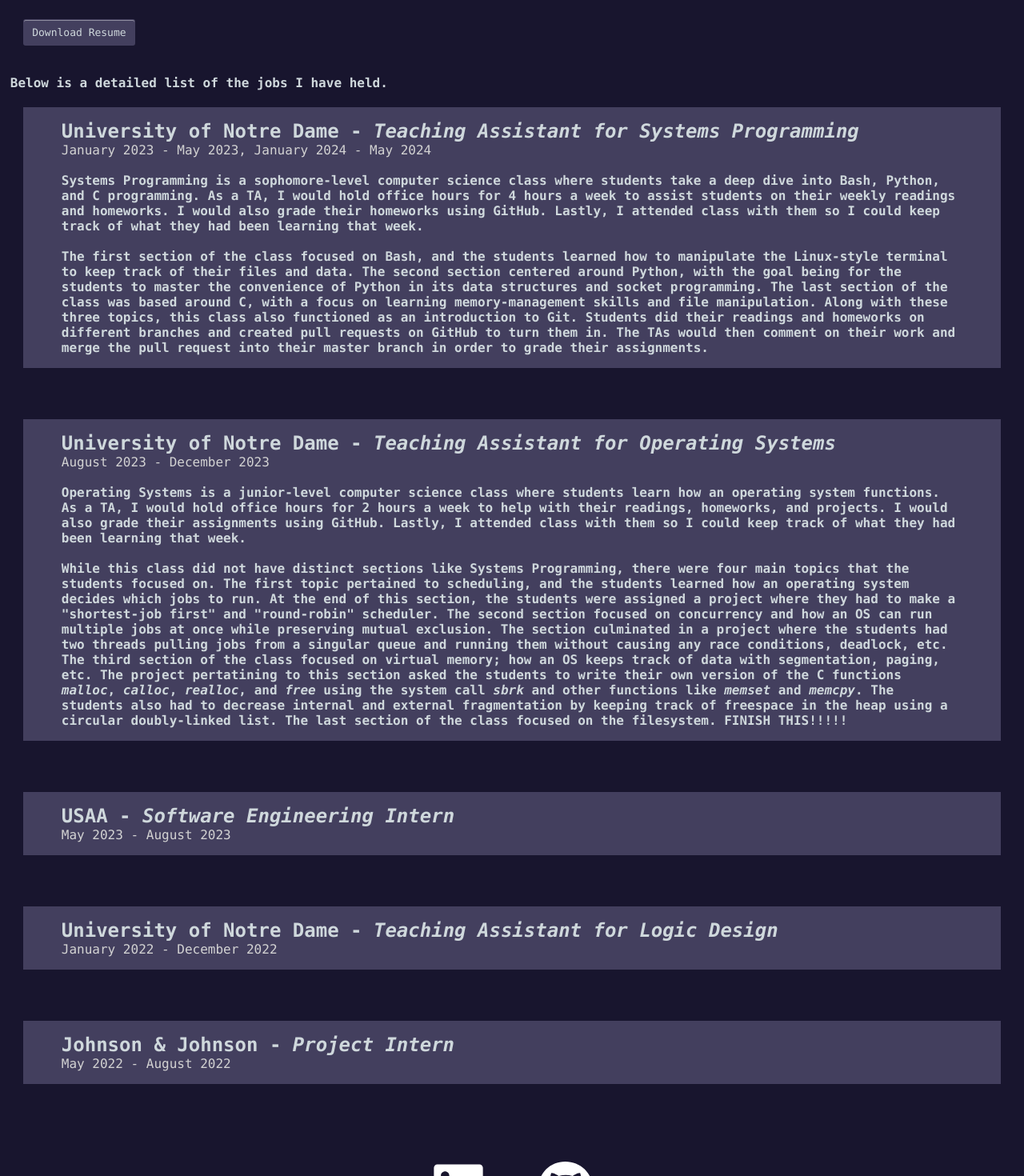
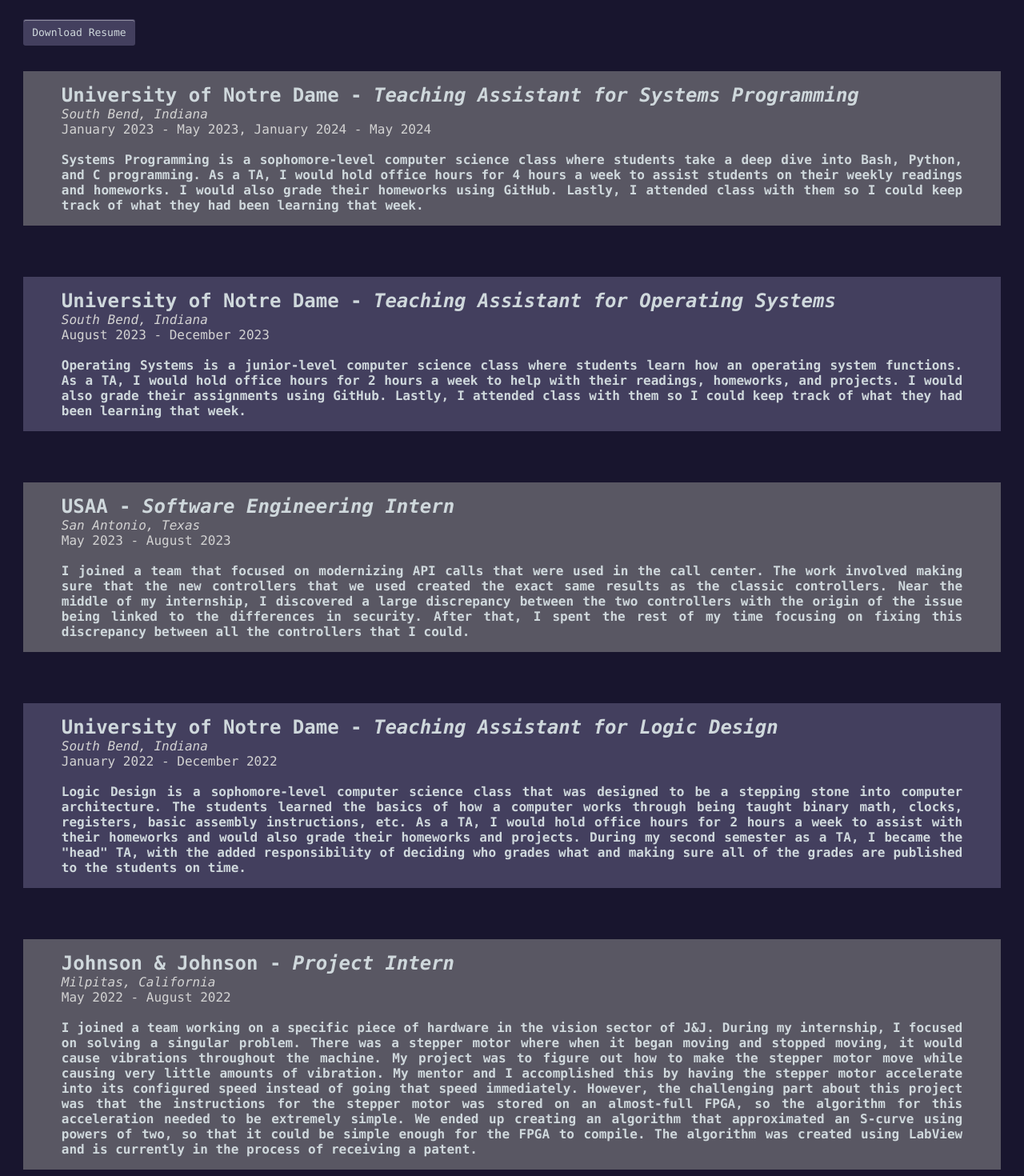
Before and after one commit to daniellec0321/personal-website, a React (Create React App) app: page /experience in a window 1280 px wide. Shown: the part 160-1630 px from the top of the page at 80% size. Built offline with nearby package versions, Linux system fonts and the light colour scheme.

Commit message:
Experience page done

```diff
--- a/src/App.css
+++ b/src/App.css
@@ -222,6 +222,10 @@
   color: #cfd8dc !important;
 }
 
+.resume-section:nth-child(odd) {
+  background-color: #595763;
+}
+
 .resume-section * {
   padding-left: 2rem;
   padding-right: 2rem;
@@ -231,3 +235,8 @@
 .resume-section i {
   padding: 0%;
 }
+
+.resume-section h4 {
+  text-align: justify;
+}
+/* End CSS for experience section */
--- a/src/Components/Experience/Experience.js
+++ b/src/Components/Experience/Experience.js
@@ -1,7 +1,7 @@
 import React from "react";
 import Header from "../Header/Header";
 import Footer from "../Footer/Footer";
-import resume from '../../Resources/resume.pdf';
+import resume from '../../resources/resume.pdf';
 
 function Experience() {
   return (
@@ -18,58 +18,67 @@
           className="resume"
         >Download Resume</a>
       </div>
-      <h4>Below is a detailed list of the jobs I have held.</h4>
 
       <div className="resume-section">
         <h2>University of Notre Dame - <i>Teaching Assistant for Systems Programming</i></h2>
+        <p style={{color: "lightgray", fontStyle: "italic"}}>South Bend, Indiana</p>
         <p style={{color: "lightgray"}}>January 2023 - May 2023, January 2024 - May 2024</p>
         <br />
         <h4>Systems Programming is a sophomore-level computer science class where students take a deep dive into Bash, Python, and C programming.
           As a TA, I would hold office hours for 4 hours a week to assist students on their weekly readings and homeworks. I would also grade their homeworks
           using GitHub. Lastly, I attended class with them so I could keep track of what they had been learning that week.</h4>
-        <br />
-        <h4>The first section of the class focused on Bash, and the students learned how to manipulate the Linux-style terminal to keep track
-          of their files and data. The second section centered around Python, with the goal being for the students to master the convenience
-          of Python in its data structures and socket programming. The last section of the class was based around C, with a focus on learning
-          memory-management skills and file manipulation. Along with these three topics, this class also functioned as an introduction to Git.
-          Students did their readings and homeworks on different branches and created pull requests on GitHub to turn them in. The TAs would
-          then comment on their work and merge the pull request into their master branch in order to grade their assignments.</h4>
       </div>
 
       <div className="resume-section">
         <h2>University of Notre Dame - <i>Teaching Assistant for Operating Systems</i></h2>
+        <p style={{color: "lightgray", fontStyle: "italic"}}>South Bend, Indiana</p>
         <p style={{color: "lightgray"}}>August 2023 - December 2023</p>
         <br />
         <h4>Operating Systems is a junior-level computer science class where students learn how an operating system functions. As a TA, I would
           hold office hours for 2 hours a week to help with their readings, homeworks, and projects. I would also grade their assignments using
           GitHub. Lastly, I attended class with them so I could keep track of what they had been learning that week.</h4>
+      </div>
+
+      <div className="resume-section">
+        <h2>USAA - <i>Software Engineering Intern</i></h2>
+        <p style={{color: "lightgray", fontStyle: "italic"}}>San Antonio, Texas</p>
+        <p style={{color: "lightgray"}}>May 2023 - August 2023</p>
         <br />
-        <h4>While this class did not have distinct sections like Systems Programming, there were four main topics that the students focused on.
-          The first topic pertained to scheduling, and the students learned how an operating system decides which jobs to run. At the end of this
-          section, the students were assigned a project where they had to make a "shortest-job first" and "round-robin" scheduler. The second section
-          focused on concurrency and how an OS can run multiple jobs at once while preserving mutual exclusion. The section culminated in a project
-          where the students had two threads pulling jobs from a singular queue and running them without causing any race conditions, deadlock, etc.
-          The third section of the class focused on virtual memory; how an OS keeps track of data with segmentation, paging, etc. The project pertatining
-          to this section asked the students to write their own version of the C functions <i>malloc</i>, <i>calloc</i>, <i>realloc</i>,
-          and <i>free</i> using the system call <i>sbrk</i> and other functions like <i>memset</i> and <i>memcpy</i>. The students also had to decrease
-          internal and external fragmentation by keeping track of freespace in the heap using a circular doubly-linked list. The last section of
-          the class focused on the filesystem. FINISH THIS!!!!!
+        <h4>I joined a team that focused on modernizing API calls that were used
+          in the call center. The work involved making sure that the new controllers that we used created the exact same results as the classic
+          controllers. Near the middle of my internship, I discovered a large discrepancy between the two controllers with the origin of the issue
+          being linked to the differences in security. After that, I spent the rest of my time focusing on fixing this discrepancy between all the
+          controllers that I could.
         </h4>
       </div>
 
       <div className="resume-section">
-        <h2>USAA - <i>Software Engineering Intern</i></h2>
-        <p style={{color: "lightgray"}}>May 2023 - August 2023</p>
-      </div>
-
-      <div className="resume-section">
         <h2>University of Notre Dame - <i>Teaching Assistant for Logic Design</i></h2>
+        <p style={{color: "lightgray", fontStyle: "italic"}}>South Bend, Indiana</p>
         <p style={{color: "lightgray"}}>January 2022 - December 2022</p>
+        <br />
+        <h4>Logic Design is a sophomore-level computer science class that was designed to be a stepping stone into computer architecture.
+          The students learned the basics of how a computer works through being taught binary math, clocks, registers, basic assembly
+          instructions, etc. As a TA, I would hold office hours for 2 hours a week to assist with their homeworks and would also grade
+          their homeworks and projects. During my second semester as a TA, I became the "head" TA, with the added responsibility of deciding
+          who grades what and making sure all of the grades are published to the students on time.
+          </h4>
       </div>
 
       <div className="resume-section">
         <h2>Johnson & Johnson - <i>Project Intern</i></h2>
+        <p style={{color: "lightgray", fontStyle: "italic"}}>Milpitas, California</p>
         <p style={{color: "lightgray"}}>May 2022 - August 2022</p>
+        <br />
+        <h4>I joined a team working on a specific piece of hardware in the vision sector of J&J. During my internship, I focused on solving a
+          singular problem. There was a stepper motor where when it began moving and stopped moving, it would cause vibrations throughout the machine.
+          My project was to figure out how to make the stepper motor move while causing very little amounts of vibration. My mentor and I
+          accomplished this by having the stepper motor accelerate into its configured speed instead of going that speed immediately. However, the
+          challenging part about this project was that the instructions for the stepper motor was stored on an almost-full FPGA, so the algorithm
+          for this acceleration needed to be extremely simple. We ended up creating an algorithm that approximated an S-curve using powers of two,
+          so that it could be simple enough for the FPGA to compile. The algorithm was created using LabView and is currently in the process of
+          receiving a patent.
+        </h4>
       </div>
 
     </div>
```
Also changed, not shown: 1 other file (tests, documents, lock files or other folders).
